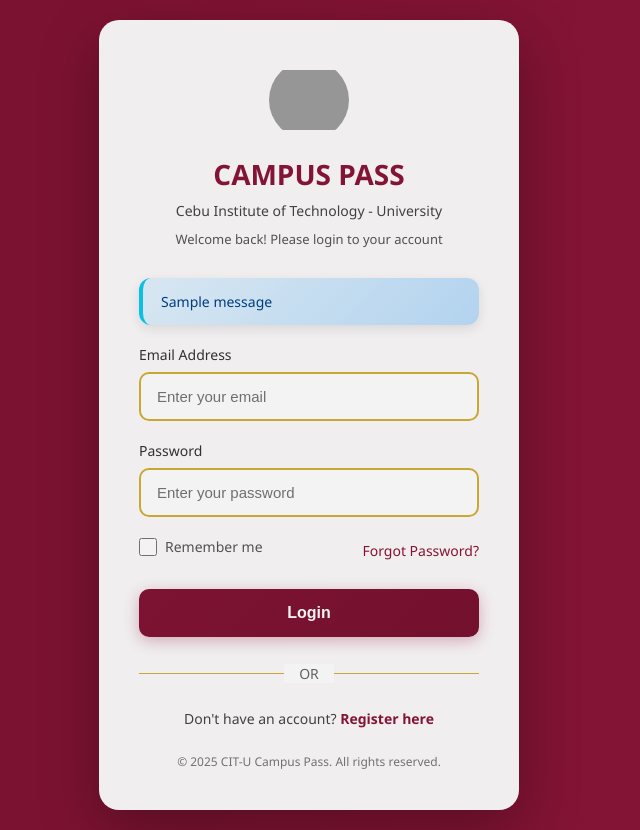
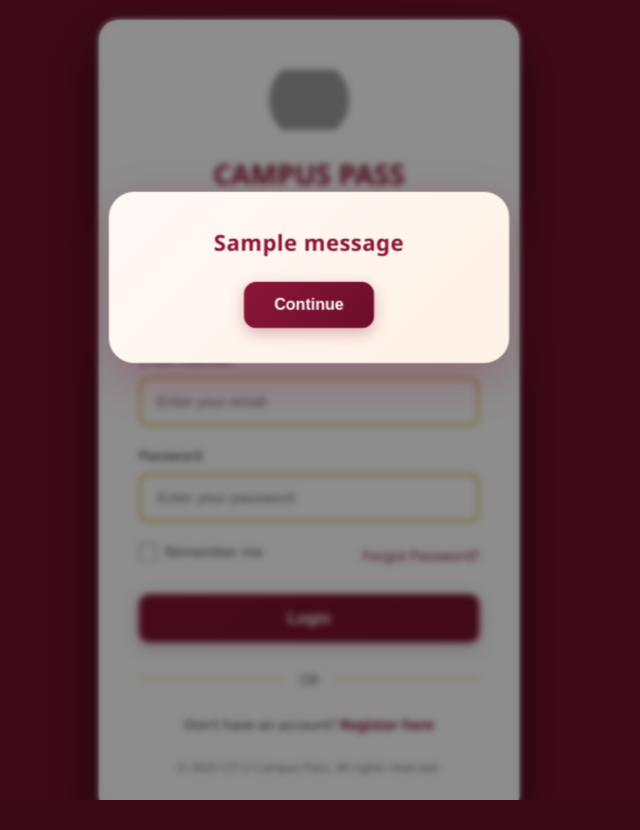
Before and after one commit to joshnuevas/CSIT327-G1-CIT-UCampusPass, a Django app: page / in a window 1280 px wide. Shown: the whole page, without its empty margins (331-971 px from the left). After the commit the page ends 800 px from the top, so only its background shows below. Run offline with Django 5.2, Linux system fonts and the light colour scheme; tables that the repository leaves empty hold one stand-in row (values such as "Sample post"); one stand-in notice (Sample message) is shown; grey boxes are pictures that could not be loaded.

Commit message:
feat(ui): add simple UI design for login page

```diff
--- a/citu_campuspass/campuspass/views.py
+++ b/citu_campuspass/campuspass/views.py
@@ -48,13 +48,13 @@ def login_view(request):
         if user.data:
             request.session['user_email'] = email
             request.session['user_first_name'] = user.data[0].get('first_name')
-            return redirect('dashboard')
+            messages.success(request, "Login Successful!")
+            return redirect('login')  # <-- stay on login page
         else:
-            messages.error(request, "Invalid email or password.")  # <-- use messages
+            messages.error(request, "Invalid email or password.")
             return redirect('login')
 
     return render(request, 'login.html')
-
 
 def dashboard_view(request):
     if 'user_email' not in request.session:
--- a/citu_campuspass/static/campuspass/css/login.css
+++ b/citu_campuspass/static/campuspass/css/login.css
@@ -6,20 +6,28 @@
 
 body {
     font-family: 'Segoe UI', Tahoma, Geneva, Verdana, sans-serif;
-    background: linear-gradient(270deg, #8B1538, #6B0F2A, #5c0a0a, #8B1538);
-    background-size: 600% 600%;
-    animation: gradientPaint 18s ease infinite;
     min-height: 100vh;
     display: flex;
     justify-content: center;
     align-items: center;
     padding: 20px;
+    background: linear-gradient(270deg, #8B1538, #6B0F2A, #5c0a0a, #8B1538);
+    background-size: 800% 800%;
+    animation: animatedGradient 20s ease infinite, subtleGlow 6s ease-in-out infinite alternate;
 }
 
-@keyframes gradientPaint {
-    0% { background-position: 0% 50%; filter: brightness(1); }
-    50% { background-position: 100% 50%; filter: brightness(0.95); }
-    100% { background-position: 0% 50%; filter: brightness(1); }
+@keyframes animatedGradient {
+    0% { background-position: 0% 50%; }
+    25% { background-position: 50% 50%; }
+    50% { background-position: 100% 50%; }
+    75% { background-position: 50% 50%; }
+    100% { background-position: 0% 50%; }
+}
+
+@keyframes subtleGlow {
+    0% { filter: brightness(1); transform: scale(1); }
+    50% { filter: brightness(1.05); transform: scale(1.01); }
+    100% { filter: brightness(1); transform: scale(1); }
 }
 
 .login-container {
--- a/citu_campuspass/templates/login.html
+++ b/citu_campuspass/templates/login.html
@@ -6,6 +6,71 @@
     <meta name="viewport" content="width=device-width, initial-scale=1.0">
     <title>CIT-U Campus Pass - Login</title>
     <link rel="stylesheet" href="{% static 'campuspass/css/login.css' %}?v={{ now|date:'U' }}">
+    <style>
+    /* ===== Modal Styles ===== */
+    .modal {
+        display: none; /* Hidden by default */
+        position: fixed;
+        z-index: 999;
+        left: 0;
+        top: 0;
+        width: 100%;
+        height: 100%;
+        background-color: rgba(0,0,0,0.45);
+        backdrop-filter: blur(3px);
+        animation: fadeIn 0.3s ease forwards;
+    }
+
+    .modal-content {
+        background: linear-gradient(135deg, #fff8f5, #fff1e5);
+        margin: 15% auto;
+        padding: 35px 25px;
+        border-radius: 25px;
+        width: 90%;
+        max-width: 400px;
+        text-align: center;
+        box-shadow: 0 15px 50px rgba(139, 21, 56, 0.3);
+        transform: translateY(-20px);
+        animation: slideDown 0.4s ease forwards;
+    }
+
+    .modal-content h2 {
+        color: #8B1538;
+        font-size: 22px;
+        font-weight: 700;
+        margin-bottom: 25px;
+        letter-spacing: 0.5px;
+    }
+
+    .modal-content button {
+        padding: 14px 30px;
+        background: linear-gradient(135deg, #8B1538, #6B0F2A);
+        color: #fff;
+        border: none;
+        border-radius: 12px;
+        font-size: 16px;
+        font-weight: 600;
+        cursor: pointer;
+        box-shadow: 0 5px 15px rgba(139, 21, 56, 0.3);
+        transition: transform 0.2s ease, box-shadow 0.2s ease;
+    }
+
+    .modal-content button:hover {
+        transform: translateY(-2px);
+        box-shadow: 0 8px 20px rgba(139, 21, 56, 0.35);
+    }
+
+    /* Animations */
+    @keyframes fadeIn {
+        from { opacity: 0; }
+        to { opacity: 1; }
+    }
+
+    @keyframes slideDown {
+        from { opacity: 0; transform: translateY(-20px); }
+        to { opacity: 1; transform: translateY(0); }
+    }
+    </style>
 </head>
 <body>
     <div class="login-container">
@@ -19,10 +84,11 @@
         {% if messages %}
             <ul class="messages">
                 {% for message in messages %}
-                    <li>{{ message }}</li>
+                    <li class="{{ message.tags }}">{{ message }}</li>
                 {% endfor %}
             </ul>
         {% endif %}
+
         <form method="POST" action="{% url 'login' %}">
             {% csrf_token %}
             <div class="form-group">
@@ -60,5 +126,41 @@
             © 2025 CIT-U Campus Pass. All rights reserved.
         </div>
     </div>
+
+    <!-- ===== Success Modal ===== -->
+    {% if messages %}
+        {% for message in messages %}
+            {% if message.tags == 'success' %}
+                <div id="successModal" class="modal">
+                    <div class="modal-content">
+                        <h2>{{ message }}</h2>
+                        <button id="continueBtn">Continue</button>
+                    </div>
+                </div>
+            {% endif %}
+        {% endfor %}
+    {% endif %}
+
+    <script>
+    window.onload = function() {
+        const modal = document.getElementById('successModal');
+        const btn = document.getElementById('continueBtn');
+
+        if(modal){
+            modal.style.display = 'block';
+
+            btn.onclick = function() {
+                window.location.href = "{% url 'dashboard' %}";
+            }
+
+            // Optional: close modal by clicking outside
+            window.onclick = function(e) {
+                if(e.target == modal) {
+                    modal.style.display = 'none';
+                }
+            }
+        }
+    }
+    </script>
 </body>
 </html>
```
Also changed, not shown: citu_campuspass/static/campuspass/css/register.css (+15 -7 lines), 4 other files.
